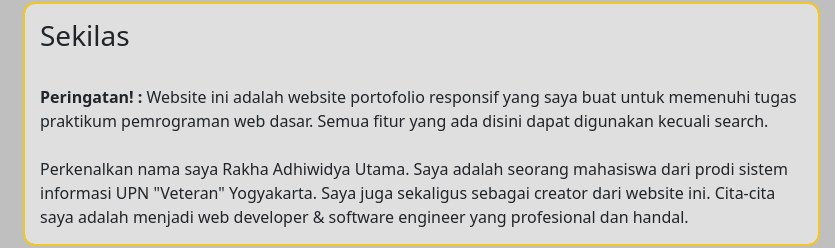
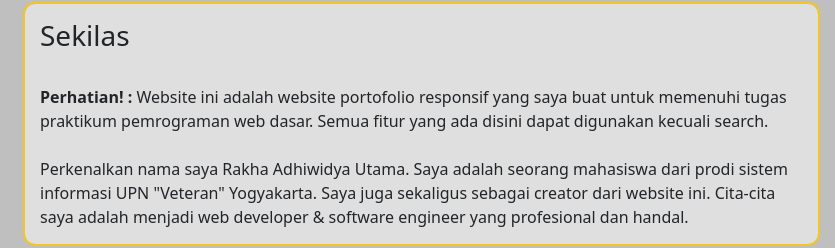
Before and after one commit to Radhiwidya/portofolio2, a plain HTML site: page index.html in a window 1280 px wide. Shown: the part 186-434 px from the top of the page, 67-902 px from the left. Drawn offline with nearby package versions, Linux system fonts and the light colour scheme.

Commit message:
Update index.html

```diff
--- a/index.html
+++ b/index.html
@@ -51,7 +51,7 @@
       <div class="col-sm-9">
         <div class="content">
           <h3>Sekilas</h3><br>
-          <strong>Peringatan! :</strong> Website ini adalah website portofolio responsif yang saya buat untuk memenuhi
+          <strong>Perhatian! :</strong> Website ini adalah website portofolio responsif yang saya buat untuk memenuhi
           tugas praktikum pemrograman web dasar. Semua fitur yang ada disini dapat digunakan kecuali search.<br>
           <br>Perkenalkan nama saya Rakha Adhiwidya Utama. Saya adalah seorang mahasiswa dari prodi sistem informasi UPN
           "Veteran" Yogyakarta.
```
